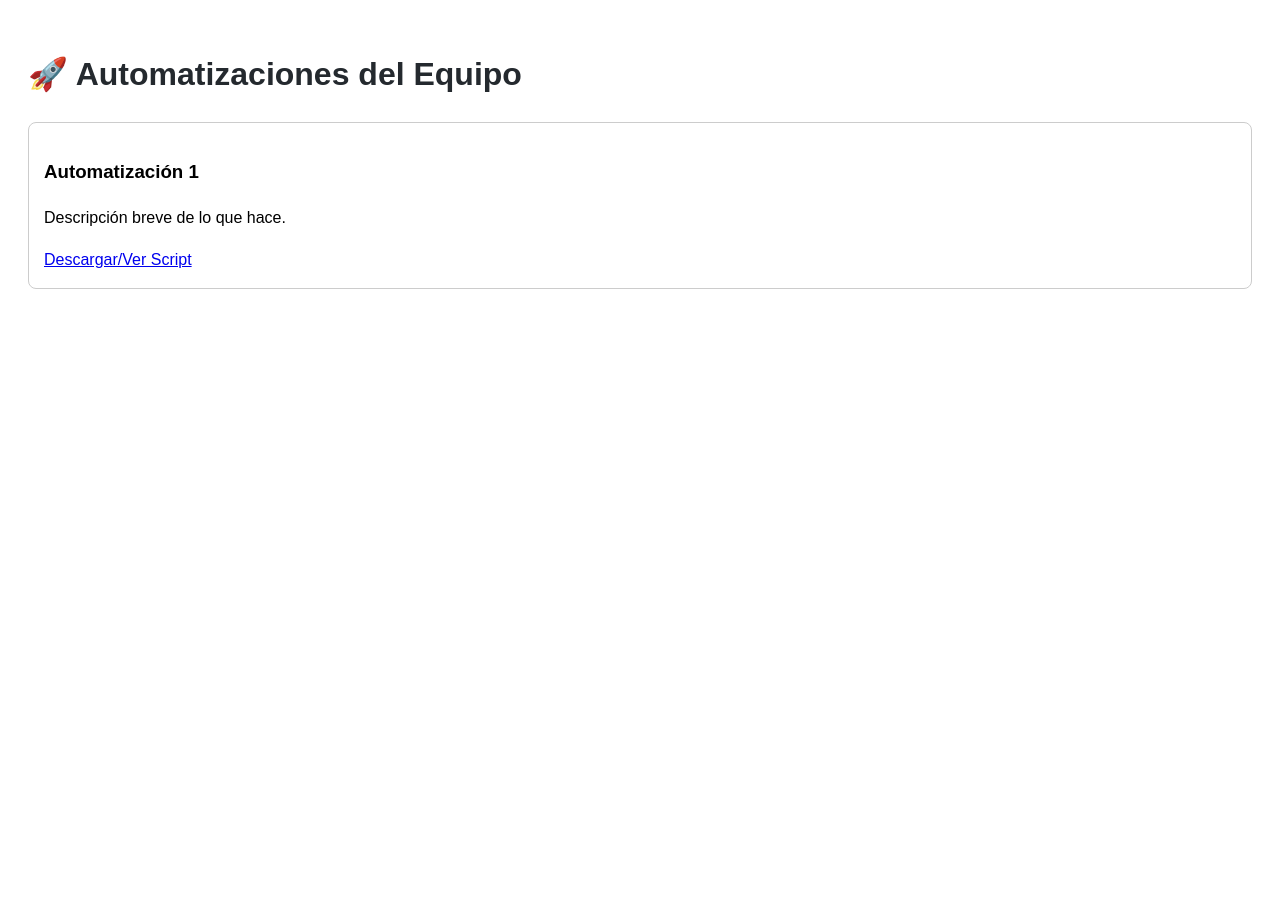
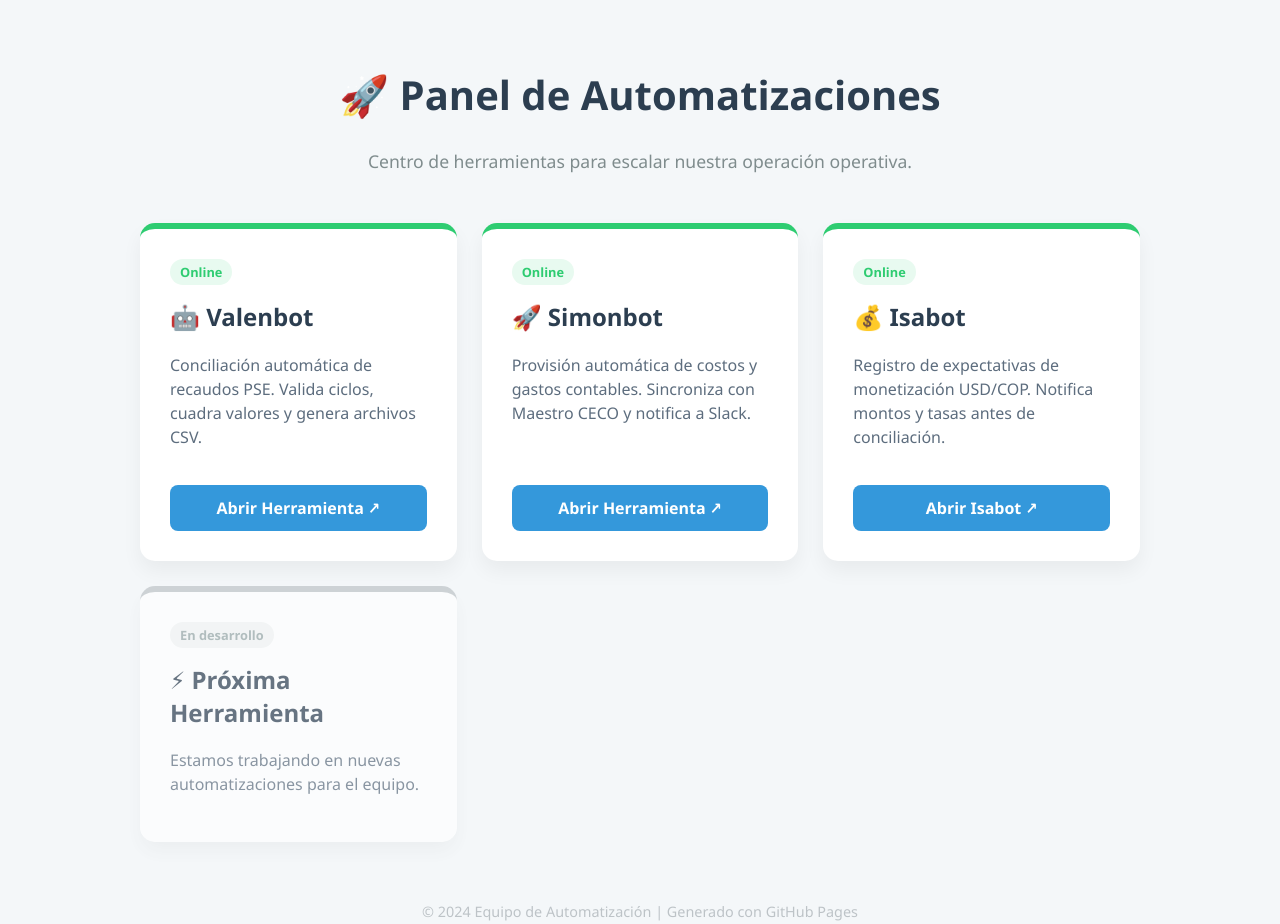
Before and after one commit to sindylurodriguez/FinOpsDA-BO, a plain HTML site: page index.html in a window 1280 px wide. Before the commit the page ends 800 px from the top, so only its background shows below. Drawn offline with Linux system fonts and the light colour scheme.

Commit message:
Update index.html

```diff
--- a/index.html
+++ b/index.html
@@ -1,19 +1,155 @@
 <!DOCTYPE html>
-<html>
+<html lang="es">
 <head>
-    <title>Panel de Automatizaciones</title>
+    <meta charset="UTF-8">
+    <meta name="viewport" content="width=device-width, initial-scale=1.0">
+    <title>Tooldeck de Automatizaciones - Equipo</title>
     <style>
-        body { font-family: sans-serif; padding: 20px; line-height: 1.6; }
-        .card { border: 1px solid #ccc; padding: 15px; margin-bottom: 10px; border-radius: 8px; }
-        h1 { color: #24292e; }
+        /* CONFIGURACIÓN GENERAL */
+        body {
+            font-family: 'Segoe UI', Tahoma, Geneva, Verdana, sans-serif;
+            background-color: #f4f7f9;
+            margin: 0;
+            padding: 40px 20px;
+            color: #333;
+        }
+
+        .container {
+            max-width: 1000px;
+            margin: 0 auto;
+        }
+
+        header {
+            text-align: center;
+            margin-bottom: 50px;
+        }
+
+        h1 { color: #2c3e50; font-size: 2.5rem; }
+        p.subtitle { color: #7f8c8d; font-size: 1.1rem; }
+
+        /* REJILLA DE TARJETAS (GRID) */
+        .tool-grid {
+            display: grid;
+            grid-template-columns: repeat(auto-fit, minmax(300px, 1fr));
+            gap: 25px;
+        }
+
+        /* DISEÑO DE CADA TARJETA */
+        .card {
+            background: white;
+            border-radius: 15px;
+            padding: 30px;
+            box-shadow: 0 10px 20px rgba(0,0,0,0.05);
+            transition: transform 0.3s ease;
+            border-top: 6px solid #2ecc71; /* Color verde de estado "Online" */
+            display: flex;
+            flex-direction: column;
+            justify-content: space-between;
+        }
+
+        .card:hover {
+            transform: translateY(-5px);
+        }
+
+        .card h2 {
+            margin-top: 0;
+            color: #2c3e50;
+            font-size: 1.5rem;
+        }
+
+        .status {
+            font-size: 0.8rem;
+            background: #e8faf0;
+            color: #2ecc71;
+            padding: 4px 10px;
+            border-radius: 20px;
+            font-weight: bold;
+            display: inline-block;
+            margin-bottom: 15px;
+        }
+
+        .card p {
+            color: #5d6d7e;
+            line-height: 1.5;
+        }
+
+        /* BOTÓN */
+        .btn {
+            display: block;
+            text-align: center;
+            background: #3498db;
+            color: white;
+            text-decoration: none;
+            padding: 12px;
+            border-radius: 8px;
+            font-weight: bold;
+            margin-top: 20px;
+            transition: background 0.3s;
+        }
+
+        .btn:hover {
+            background: #2980b9;
+        }
+
+        footer {
+            text-align: center;
+            margin-top: 60px;
+            color: #bdc3c7;
+            font-size: 0.9rem;
+        }
     </style>
 </head>
 <body>
-    <h1>🚀 Automatizaciones del Equipo</h1>
-    <div class="card">
-        <h3>Automatización 1</h3>
-        <p>Descripción breve de lo que hace.</p>
-        <a href="enlace_a_tu_script.py">Descargar/Ver Script</a>
-    </div>
+
+<div class="container">
+    <header>
+        <h1>🚀 Panel de Automatizaciones</h1>
+        <p class="subtitle">Centro de herramientas para escalar nuestra operación operativa.</p>
+    </header>
+
+    <section class="tool-grid">
+
+        <div class="card">
+            <div>
+                <span class="status">Online</span>
+                <h2>🤖 Valenbot</h2>
+                <p>Conciliación automática de recaudos PSE. Valida ciclos, cuadra valores y genera archivos CSV.</p>
+            </div>
+            <a href="valenbot.html" class="btn">Abrir Herramienta ↗</a>
+        </div>
+
+        <div class="card">
+            <div>
+                <span class="status">Online</span>
+                <h2>🚀 Simonbot</h2>
+                <p>Provisión automática de costos y gastos contables. Sincroniza con Maestro CECO y notifica a Slack.</p>
+            </div>
+            <a href="simonbot.html" class="btn">Abrir Herramienta ↗</a>
+        </div>
+
+        <div class="card">
+            <div>
+                <span class="status">Online</span>
+                <h2>💰 Isabot</h2>
+                <p>Registro de expectativas de monetización USD/COP. Notifica montos y tasas antes de conciliación.</p>
+            </div>
+            <a href="https://tupaginaexterna.com" class="btn">Abrir Isabot ↗</a>
+        </div>
+
+        <div class="card" style="border-top-color: #bdc3c7; opacity: 0.7;">
+            <div>
+                <span class="status" style="background:#f2f4f4; color:#95a5a6;">En desarrollo</span>
+                <h2>⚡ Próxima Herramienta</h2>
+                <p>Estamos trabajando en nuevas automatizaciones para el equipo.</p>
+            </div>
+        </div>
+
+    </section>
+
+    <footer>
+        &copy; 2024 Equipo de Automatización | Generado con GitHub Pages
+    </footer>
+</div>
+
 </body>
 </html>
```
